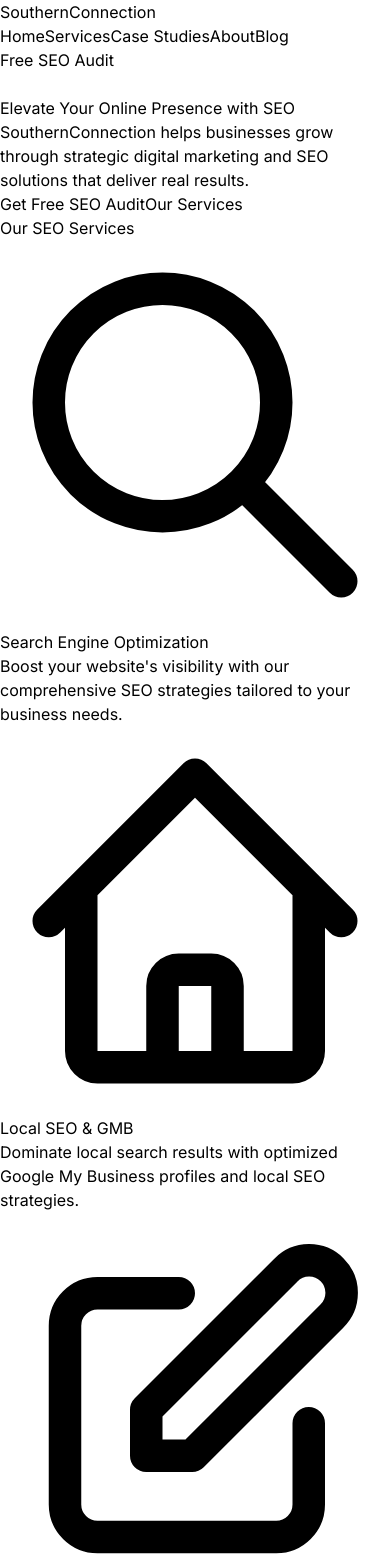
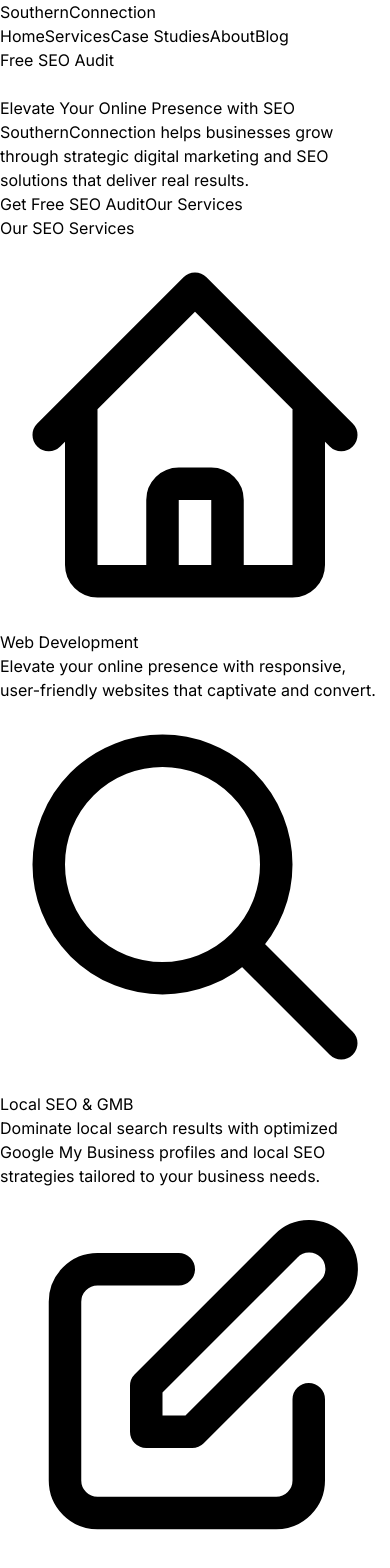
Before and after one commit to KygoCodes/sc-digital, a Next.js app: page / in a window 390 px wide. Shown: the top 1568 px of the page. Built offline with nearby package versions, Linux system fonts and the light colour scheme.

Commit message:
misc updates

```diff
--- a/src/app/layout.tsx
+++ b/src/app/layout.tsx
@@ -42,7 +42,7 @@ export default function RootLayout({
                 <h4 className="text-lg font-semibold mb-4">Services</h4>
                 <ul className="space-y-2">
                   <li><a href="/services/seo" className="text-gray-400 hover:text-white">Search Engine Optimization</a></li>
-                  <li><a href="/services/local-seo" className="text-gray-400 hover:text-white">Local SEO</a></li>
+                  <li><a href="/services/web-development" className="text-gray-400 hover:text-white">Web Development</a></li>
                   <li><a href="/services/content" className="text-gray-400 hover:text-white">Content Creation</a></li>
                   <li><a href="/services/analytics" className="text-gray-400 hover:text-white">Analytics & Reporting</a></li>
                 </ul>
--- a/src/app/page.tsx
+++ b/src/app/page.tsx
@@ -99,25 +99,25 @@ export default function Home() {
           <h2 className="text-4xl md:text-5xl font-bold text-center text-gray-900 mb-16">
             Our SEO Services
           </h2>
-          <div className="grid grid-cols-1 md:grid-cols-3 gap-8">
+          <div className="grid grid-cols-1 md:grid-cols-4 gap-8">
             <div className="bg-white p-8 rounded-xl shadow-sm hover:shadow-md transition-all">
               <div className="w-16 h-16 bg-blue-900 rounded-xl flex items-center justify-center mb-6">
-                <svg className="w-8 h-8 text-white" fill="none" stroke="currentColor" viewBox="0 0 24 24">
-                  <path strokeLinecap="round" strokeLinejoin="round" strokeWidth={2} d="M21 21l-6-6m2-5a7 7 0 11-14 0 7 7 0 0114 0z" />
+              <svg className="w-8 h-8 text-white" fill="none" stroke="currentColor" viewBox="0 0 24 24">
+                  <path strokeLinecap="round" strokeLinejoin="round" strokeWidth={2} d="M3 12l2-2m0 0l7-7 7 7M5 10v10a1 1 0 001 1h3m10-11l2 2m-2-2v10a1 1 0 01-1 1h-3m-6 0a1 1 0 001-1v-4a1 1 0 011-1h2a1 1 0 011 1v4a1 1 0 001 1m-6 0h6" />
                 </svg>
               </div>
-              <h3 className="text-xl font-bold mb-4">Search Engine Optimization</h3>
-              <p className="text-gray-600">Boost your website&apos;s visibility with our comprehensive SEO strategies tailored to your business needs.</p>
+              <h3 className="text-xl font-bold mb-4">Web Development</h3>
+              <p className="text-gray-600"> Elevate your online presence with responsive, user-friendly websites that captivate and convert.</p>
             </div>
 
             <div className="bg-white p-8 rounded-xl shadow-sm hover:shadow-md transition-all">
               <div className="w-16 h-16 bg-blue-900 rounded-xl flex items-center justify-center mb-6">
-                <svg className="w-8 h-8 text-white" fill="none" stroke="currentColor" viewBox="0 0 24 24">
-                  <path strokeLinecap="round" strokeLinejoin="round" strokeWidth={2} d="M3 12l2-2m0 0l7-7 7 7M5 10v10a1 1 0 001 1h3m10-11l2 2m-2-2v10a1 1 0 01-1 1h-3m-6 0a1 1 0 001-1v-4a1 1 0 011-1h2a1 1 0 011 1v4a1 1 0 001 1m-6 0h6" />
+              <svg className="w-8 h-8 text-white" fill="none" stroke="currentColor" viewBox="0 0 24 24">
+                  <path strokeLinecap="round" strokeLinejoin="round" strokeWidth={2} d="M21 21l-6-6m2-5a7 7 0 11-14 0 7 7 0 0114 0z" />
                 </svg>
               </div>
               <h3 className="text-xl font-bold mb-4">Local SEO & GMB</h3>
-              <p className="text-gray-600">Dominate local search results with optimized Google My Business profiles and local SEO strategies.</p>
+              <p className="text-gray-600">Dominate local search results with optimized Google My Business profiles and local SEO strategies tailored to your business needs.</p>
             </div>
 
             <div className="bg-white p-8 rounded-xl shadow-sm hover:shadow-md transition-all">
@@ -128,6 +128,16 @@ export default function Home() {
               </div>
               <h3 className="text-xl font-bold mb-4">Content Creation</h3>
               <p className="text-gray-600">Engaging blogs and service pages that convert visitors into customers while boosting your SEO rankings.</p>
+            </div>
+
+            <div className="bg-white p-8 rounded-xl shadow-sm hover:shadow-md transition-all">
+              <div className="w-16 h-16 bg-blue-900 rounded-xl flex items-center justify-center mb-6">
+                <svg className="w-8 h-8 text-white" fill="none" stroke="currentColor" viewBox="0 0 24 24">
+                  <path strokeLinecap="round" strokeLinejoin="round" strokeWidth={2} d="M9 19v-6a2 2 0 00-2-2H5a2 2 0 00-2 2v6a2 2 0 002 2h2a2 2 0 002-2zm0 0V9a2 2 0 012-2h2a2 2 0 012 2v10m-6 0a2 2 0 002 2h2a2 2 0 002-2m0 0V5a2 2 0 012-2h2a2 2 0 012 2v14a2 2 0 01-2 2h-2a2 2 0 01-2-2z" />
+                </svg>
+              </div>
+              <h3 className="text-xl font-bold mb-4">Analytics and Reporting</h3>
+              <p className="text-gray-600">Track and analyze data to showcase growth and ensure transparency, using clear, detailed reporting to drive continuous improvement.</p>
             </div>
           </div>
         </div>
```
